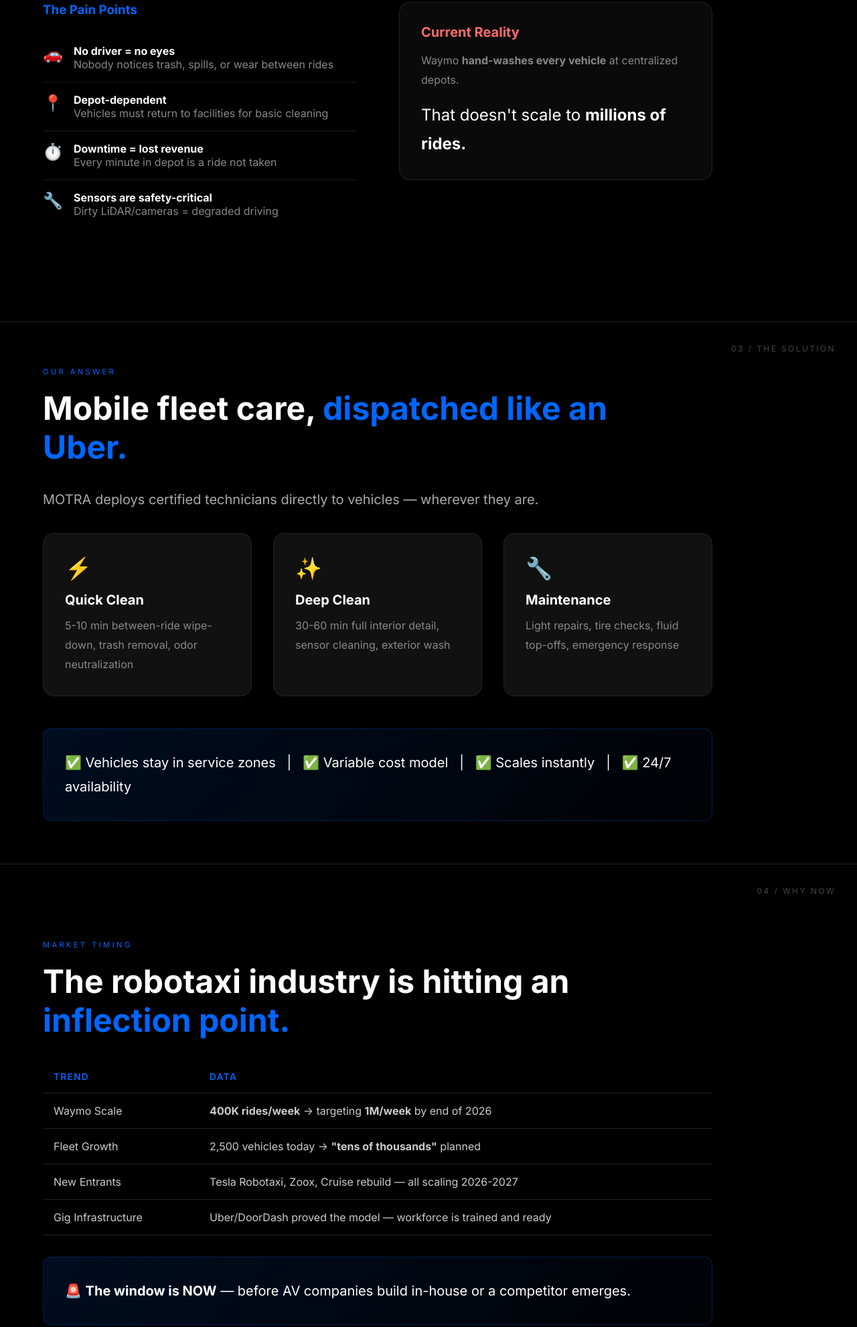
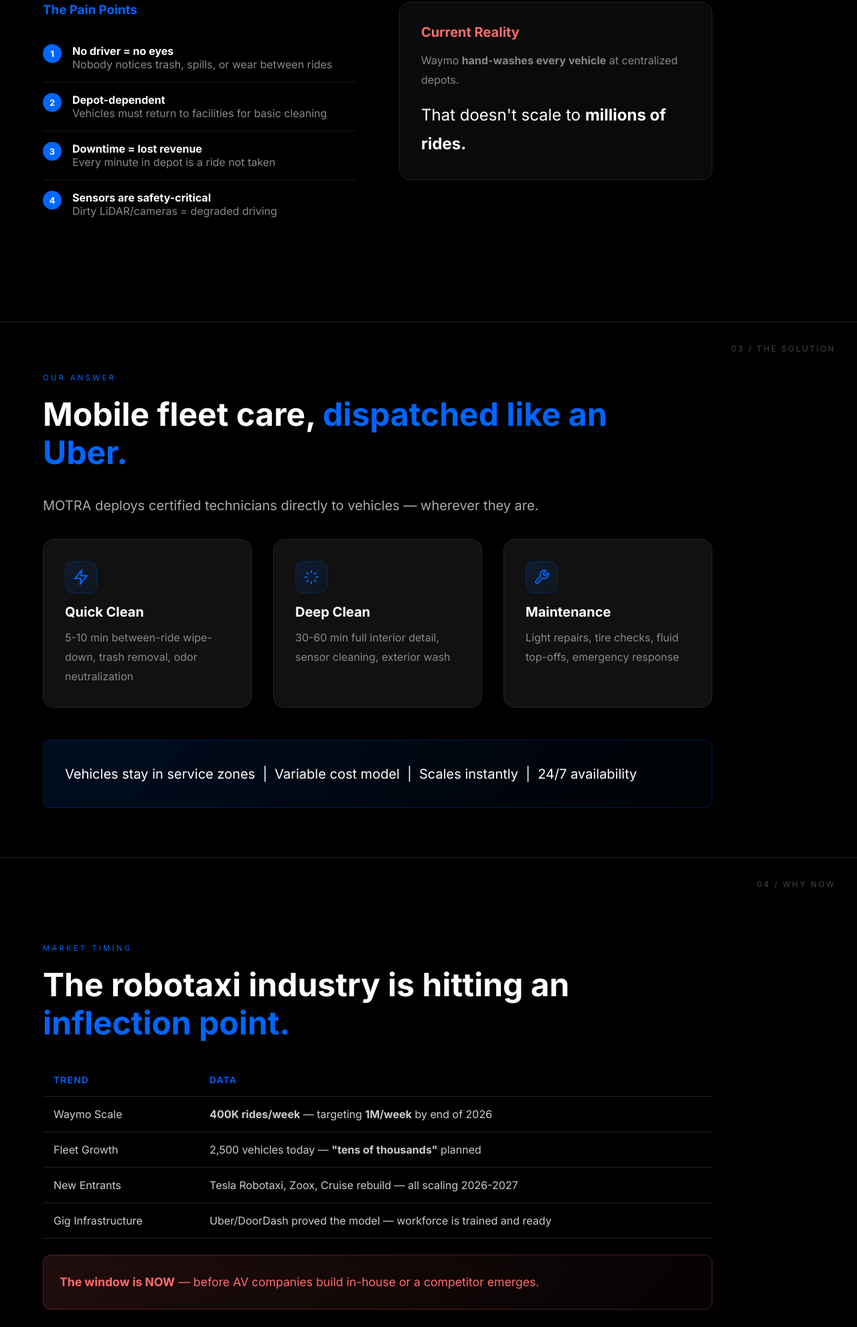
Before and after one commit to TidyTails/motra-landing, a plain HTML site: page pitch/pitch-deck.html in a window 1280 px wide. Shown: the part 1919-3901 px from the top of the page at 67% size. Drawn offline with Linux system fonts and the light colour scheme.

Commit message:
Pitch deck: remove emojis, clean professional styling

```diff
--- a/pitch/pitch-deck.html
+++ b/pitch/pitch-deck.html
@@ -184,10 +184,15 @@
         }
 
         ul li::before {
-            content: '→';
+            content: '';
             position: absolute;
             left: 0;
-            color: #0066ff;
+            top: 50%;
+            transform: translateY(-50%);
+            width: 8px;
+            height: 8px;
+            background: #0066ff;
+            border-radius: 50%;
         }
 
         .highlight-box {
@@ -211,25 +216,49 @@
             align-items: start;
         }
 
-        .icon {
-            font-size: 2rem;
+        .icon-box {
+            width: 48px;
+            height: 48px;
+            border-radius: 12px;
+            background: linear-gradient(135deg, #0066ff20 0%, #0066ff10 100%);
+            border: 1px solid #0066ff30;
+            display: flex;
+            align-items: center;
+            justify-content: center;
             margin-bottom: 1rem;
         }
 
-        /* Problem icons */
+        .icon-box svg {
+            width: 24px;
+            height: 24px;
+            stroke: #0066ff;
+            fill: none;
+            stroke-width: 2;
+        }
+
+        /* Problem section */
         .pain-point {
             display: flex;
             gap: 1rem;
             padding: 1rem 0;
             border-bottom: 1px solid #1a1a1a;
+            align-items: flex-start;
         }
 
         .pain-point:last-child {
             border-bottom: none;
         }
 
-        .pain-icon {
-            font-size: 1.5rem;
+        .pain-number {
+            width: 28px;
+            height: 28px;
+            background: #0066ff;
+            border-radius: 50%;
+            display: flex;
+            align-items: center;
+            justify-content: center;
+            font-size: 0.8rem;
+            font-weight: 700;
             flex-shrink: 0;
         }
 
@@ -297,6 +326,20 @@
             font-size: 1rem;
         }
 
+        .alert-box {
+            background: linear-gradient(135deg, #ff6b6b20 0%, #ff6b6b05 100%);
+            border: 1px solid #ff6b6b40;
+            border-radius: 12px;
+            padding: 1.5rem;
+            margin-top: 1.5rem;
+        }
+
+        .alert-box p {
+            color: #ff6b6b;
+            margin: 0;
+            font-size: 1.1rem;
+        }
+
         @media (max-width: 768px) {
             .slide { padding: 2rem; }
             h2 { font-size: 2rem; }
@@ -346,19 +389,19 @@
             <div>
                 <h3 style="color: #0066ff; margin-bottom: 1.5rem;">The Pain Points</h3>
                 <div class="pain-point">
-                    <span class="pain-icon">🚗</span>
+                    <span class="pain-number">1</span>
                     <div><strong>No driver = no eyes</strong><br><span style="color:#888">Nobody notices trash, spills, or wear between rides</span></div>
                 </div>
                 <div class="pain-point">
-                    <span class="pain-icon">📍</span>
+                    <span class="pain-number">2</span>
                     <div><strong>Depot-dependent</strong><br><span style="color:#888">Vehicles must return to facilities for basic cleaning</span></div>
                 </div>
                 <div class="pain-point">
-                    <span class="pain-icon">⏱️</span>
+                    <span class="pain-number">3</span>
                     <div><strong>Downtime = lost revenue</strong><br><span style="color:#888">Every minute in depot is a ride not taken</span></div>
                 </div>
                 <div class="pain-point">
-                    <span class="pain-icon">🔧</span>
+                    <span class="pain-number">4</span>
                     <div><strong>Sensors are safety-critical</strong><br><span style="color:#888">Dirty LiDAR/cameras = degraded driving</span></div>
                 </div>
             </div>
@@ -381,24 +424,30 @@
 
         <div class="grid-3">
             <div class="card">
-                <div class="icon">⚡</div>
+                <div class="icon-box">
+                    <svg viewBox="0 0 24 24"><path d="M13 2L3 14h9l-1 8 10-12h-9l1-8z"/></svg>
+                </div>
                 <h3>Quick Clean</h3>
                 <p>5-10 min between-ride wipe-down, trash removal, odor neutralization</p>
             </div>
             <div class="card">
-                <div class="icon">✨</div>
+                <div class="icon-box">
+                    <svg viewBox="0 0 24 24"><path d="M12 2v4M12 18v4M4.93 4.93l2.83 2.83M16.24 16.24l2.83 2.83M2 12h4M18 12h4M4.93 19.07l2.83-2.83M16.24 7.76l2.83-2.83"/></svg>
+                </div>
                 <h3>Deep Clean</h3>
                 <p>30-60 min full interior detail, sensor cleaning, exterior wash</p>
             </div>
             <div class="card">
-                <div class="icon">🔧</div>
+                <div class="icon-box">
+                    <svg viewBox="0 0 24 24"><path d="M14.7 6.3a1 1 0 0 0 0 1.4l1.6 1.6a1 1 0 0 0 1.4 0l3.77-3.77a6 6 0 0 1-7.94 7.94l-6.91 6.91a2.12 2.12 0 0 1-3-3l6.91-6.91a6 6 0 0 1 7.94-7.94l-3.76 3.76z"/></svg>
+                </div>
                 <h3>Maintenance</h3>
                 <p>Light repairs, tire checks, fluid top-offs, emergency response</p>
             </div>
         </div>
 
         <div class="highlight-box" style="margin-top: 3rem;">
-            <p>✅ Vehicles stay in service zones &nbsp;&nbsp;|&nbsp;&nbsp; ✅ Variable cost model &nbsp;&nbsp;|&nbsp;&nbsp; ✅ Scales instantly &nbsp;&nbsp;|&nbsp;&nbsp; ✅ 24/7 availability</p>
+            <p>Vehicles stay in service zones&nbsp;&nbsp;|&nbsp;&nbsp;Variable cost model&nbsp;&nbsp;|&nbsp;&nbsp;Scales instantly&nbsp;&nbsp;|&nbsp;&nbsp;24/7 availability</p>
         </div>
     </div>
 </section>
@@ -417,11 +466,11 @@
             </tr>
             <tr>
                 <td>Waymo Scale</td>
-                <td><strong>400K rides/week</strong> → targeting <strong>1M/week</strong> by end of 2026</td>
+                <td><strong>400K rides/week</strong> — targeting <strong>1M/week</strong> by end of 2026</td>
             </tr>
             <tr>
                 <td>Fleet Growth</td>
-                <td>2,500 vehicles today → <strong>"tens of thousands"</strong> planned</td>
+                <td>2,500 vehicles today — <strong>"tens of thousands"</strong> planned</td>
             </tr>
             <tr>
                 <td>New Entrants</td>
@@ -433,8 +482,8 @@
             </tr>
         </table>
 
-        <div class="highlight-box">
-            <p>🚨 <strong>The window is NOW</strong> — before AV companies build in-house or a competitor emerges.</p>
+        <div class="alert-box">
+            <p><strong>The window is NOW</strong> — before AV companies build in-house or a competitor emerges.</p>
         </div>
     </div>
 </section>
@@ -484,19 +533,19 @@
             <div>
                 <div class="competitor">
                     <span class="competitor-name">AV In-House Ops</span>
-                    <span class="competitor-gap">❌ High fixed cost, doesn't scale</span>
+                    <span class="competitor-gap">High fixed cost, doesn't scale</span>
                 </div>
                 <div class="competitor">
                     <span class="competitor-name">Traditional Fleet Services</span>
-                    <span class="competitor-gap">❌ Not mobile, not AV-specialized</span>
+                    <span class="competitor-gap">Not mobile, not AV-specialized</span>
                 </div>
                 <div class="competitor">
                     <span class="competitor-name">Car Washes</span>
-                    <span class="competitor-gap">❌ Damages sensors, no interior</span>
+                    <span class="competitor-gap">Damages sensors, no interior</span>
                 </div>
                 <div class="competitor">
                     <span class="competitor-name">Mobile Detailing</span>
-                    <span class="competitor-gap">❌ Not scaled, not fleet-focused</span>
+                    <span class="competitor-gap">Not scaled, not fleet-focused</span>
                 </div>
             </div>
             <div class="card" style="background: linear-gradient(135deg, #0066ff15 0%, #000 100%); border-color: #0066ff40;">
@@ -524,17 +573,17 @@
             <div class="card">
                 <h3>For Fleet Operators</h3>
                 <ul>
-                    <li>📊 Fleet Dashboard — real-time status, scheduling, quality metrics</li>
-                    <li>🔌 API Integration — connects to existing systems</li>
-                    <li>📈 Analytics — predictive maintenance, cost tracking</li>
+                    <li>Fleet Dashboard — real-time status, scheduling, quality metrics</li>
+                    <li>API Integration — connects to existing systems</li>
+                    <li>Analytics — predictive maintenance, cost tracking</li>
                 </ul>
             </div>
             <div class="card">
                 <h3>For MOTRA Techs</h3>
                 <ul>
-                    <li>📱 Mobile App — job dispatch, checklists, earnings</li>
-                    <li>🎓 Certification — AV-specific training program</li>
-                    <li>🧰 Equipment Kits — standardized tools</li>
+                    <li>Mobile App — job dispatch, checklists, earnings</li>
+                    <li>Certification — AV-specific training program</li>
+                    <li>Equipment Kits — standardized tools</li>
                 </ul>
             </div>
         </div>
```
Also changed, not shown: 1 other file.
